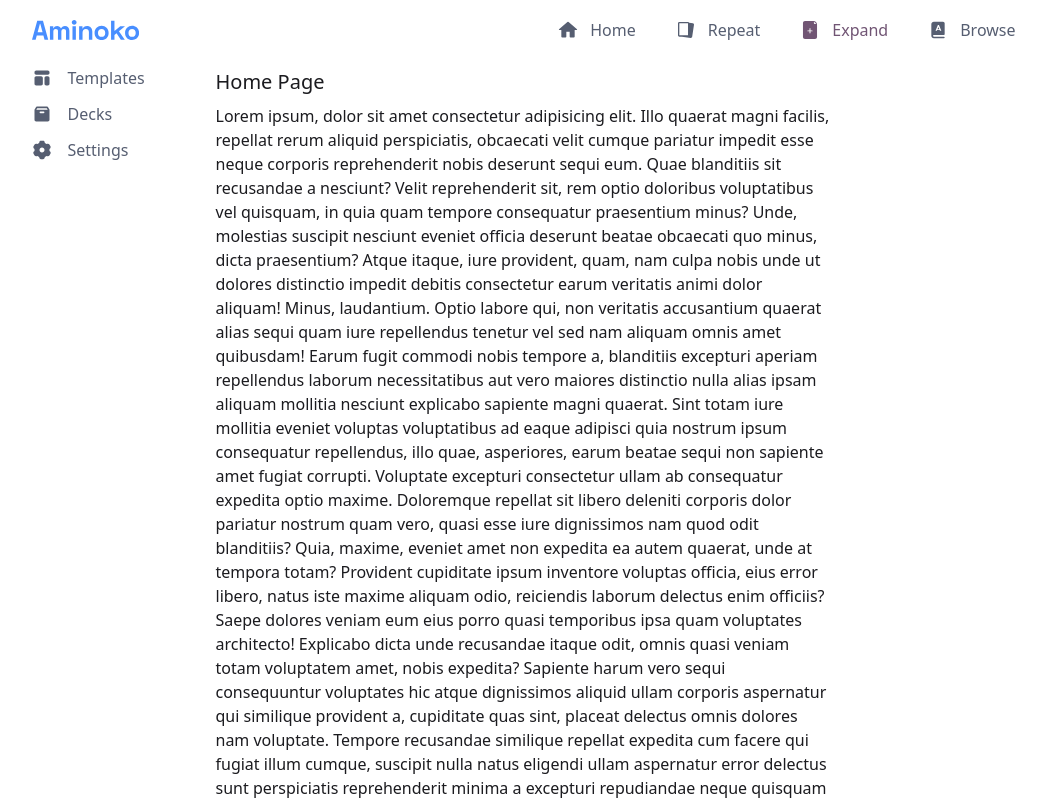
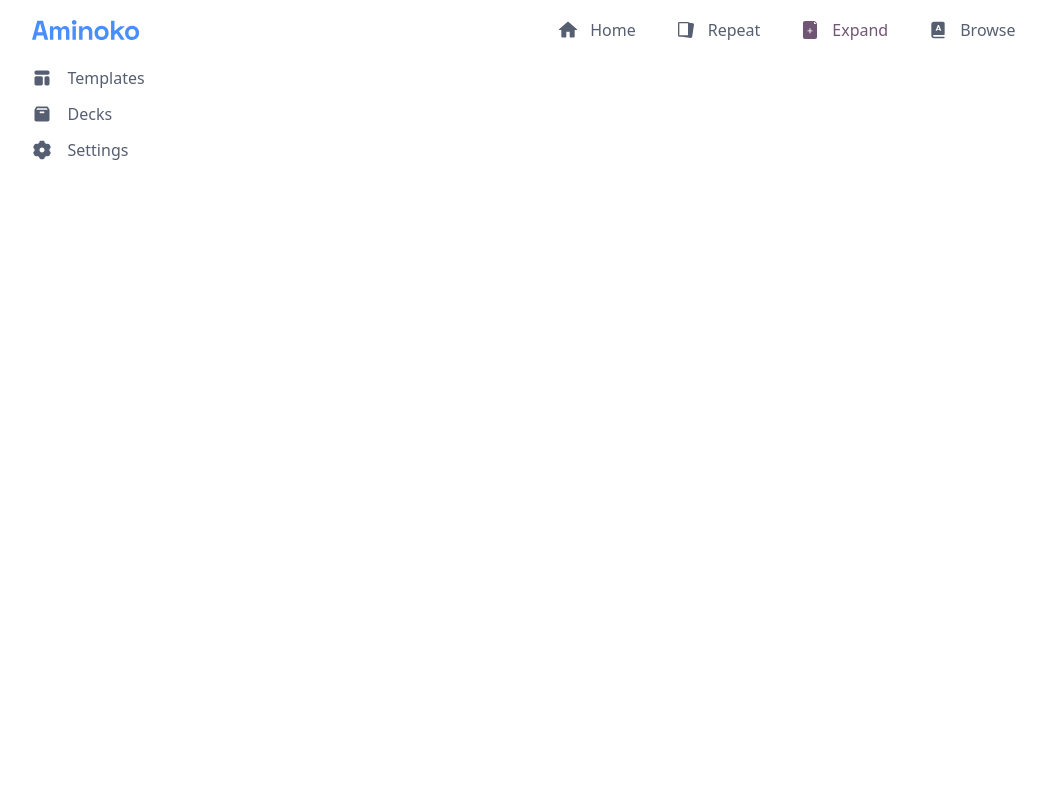
Before and after one commit to AlinurMirlan/aminoko-web, a React (Vite) app: page / in a window 1280 px wide. Shown: the top 800 px of the page, without its empty margins (109-1155 px from the left). Built offline with nearby package versions, Linux system fonts and the light colour scheme.

Commit message:
feat: snuff out the content of the home page

```diff
--- a/src/views/home/Home.tsx
+++ b/src/views/home/Home.tsx
@@ -1,63 +1,3 @@
 export function Home() {
-  return (
-    <>
-      <h1 className="text-xl mb-2">Home Page</h1>
-      <p>
-        Lorem ipsum, dolor sit amet consectetur adipisicing elit. Illo quaerat
-        magni facilis, repellat rerum aliquid perspiciatis, obcaecati velit
-        cumque pariatur impedit esse neque corporis reprehenderit nobis deserunt
-        sequi eum. Quae blanditiis sit recusandae a nesciunt? Velit
-        reprehenderit sit, rem optio doloribus voluptatibus vel quisquam, in
-        quia quam tempore consequatur praesentium minus? Unde, molestias
-        suscipit nesciunt eveniet officia deserunt beatae obcaecati quo minus,
-        dicta praesentium? Atque itaque, iure provident, quam, nam culpa nobis
-        unde ut dolores distinctio impedit debitis consectetur earum veritatis
-        animi dolor aliquam! Minus, laudantium. Optio labore qui, non veritatis
-        accusantium quaerat alias sequi quam iure repellendus tenetur vel sed
-        nam aliquam omnis amet quibusdam! Earum fugit commodi nobis tempore a,
-        blanditiis excepturi aperiam repellendus laborum necessitatibus aut vero
-        maiores distinctio nulla alias ipsam aliquam mollitia nesciunt explicabo
-        sapiente magni quaerat. Sint totam iure mollitia eveniet voluptas
-        voluptatibus ad eaque adipisci quia nostrum ipsum consequatur
-        repellendus, illo quae, asperiores, earum beatae sequi non sapiente amet
-        fugiat corrupti. Voluptate excepturi consectetur ullam ab consequatur
-        expedita optio maxime. Doloremque repellat sit libero deleniti corporis
-        dolor pariatur nostrum quam vero, quasi esse iure dignissimos nam quod
-        odit blanditiis? Quia, maxime, eveniet amet non expedita ea autem
-        quaerat, unde at tempora totam? Provident cupiditate ipsum inventore
-        voluptas officia, eius error libero, natus iste maxime aliquam odio,
-        reiciendis laborum delectus enim officiis? Saepe dolores veniam eum eius
-        porro quasi temporibus ipsa quam voluptates architecto! Explicabo dicta
-        unde recusandae itaque odit, omnis quasi veniam totam voluptatem amet,
-        nobis expedita? Sapiente harum vero sequi consequuntur voluptates hic
-        atque dignissimos aliquid ullam corporis aspernatur qui similique
-        provident a, cupiditate quas sint, placeat delectus omnis dolores nam
-        voluptate. Tempore recusandae similique repellat expedita cum facere qui
-        fugiat illum cumque, suscipit nulla natus eligendi ullam aspernatur
-        error delectus sunt perspiciatis reprehenderit minima a excepturi
-        repudiandae neque quisquam earum? Impedit, facilis ipsa. Odit vero atque
-        incidunt, cumque exercitationem, quas itaque enim earum fugiat, quam
-        omnis amet natus fuga voluptatum non numquam quasi error? Consectetur,
-        labore facere? Nemo, porro explicabo eaque dolorem aliquid quidem unde
-        eius a at ratione quibusdam laudantium similique necessitatibus fuga
-        recusandae, cupiditate quae optio odit numquam asperiores nesciunt autem
-        sit repellendus? Autem est repudiandae sint et. Officia, at. Repellendus
-        tempora ab quos laboriosam nulla deserunt ipsum accusantium placeat quo
-        optio velit voluptatum necessitatibus, mollitia quasi, asperiores eos
-        tenetur. Aut, quas qui quam optio dolores consectetur ullam blanditiis
-        voluptas molestiae nobis magnam tenetur, a sit nam iure, ad provident
-        sapiente! Molestias mollitia aliquid distinctio nulla, eum error at non
-        tenetur adipisci, blanditiis dolorum similique pariatur, voluptatibus
-        eligendi ipsa magnam fuga sapiente tempora neque! Mollitia earum
-        laboriosam iste quod rerum unde repudiandae quam, doloremque inventore
-        minima beatae, voluptatem laborum, tenetur vitae eaque ad ratione.
-        Laudantium iure dicta praesentium fugit quam vel quod. Architecto
-        dolorem dolore sit voluptatum, consequuntur quos dignissimos culpa quod
-        quis voluptatem optio minus perspiciatis incidunt temporibus ipsam eaque
-        eos dolores blanditiis pariatur nemo placeat fugiat tenetur ea. Odit
-        sapiente ex illum. Magni natus cupiditate iste voluptatem, similique
-        quam veniam ad ut consequatur nisi sapiente ea in.
-      </p>
-    </>
-  );
+  return <div></div>;
 }
```
